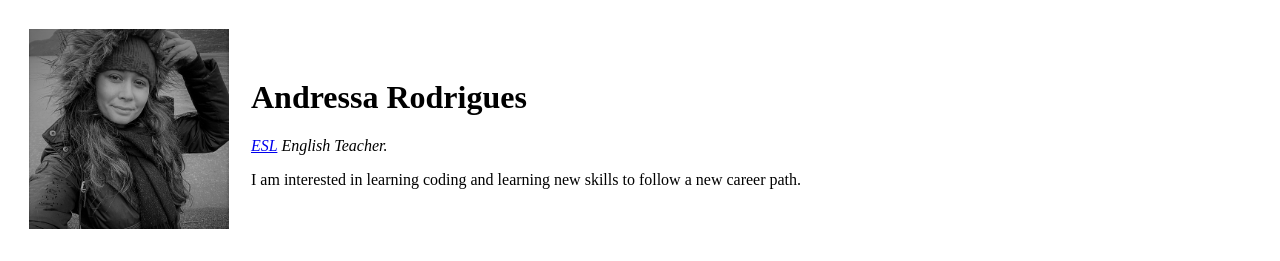
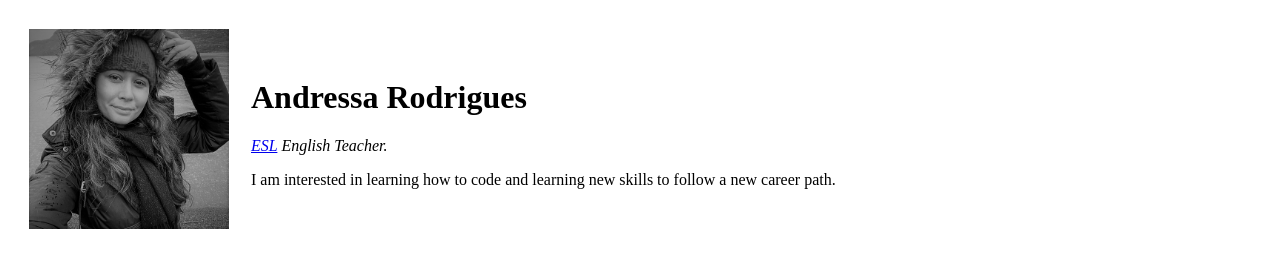
Before and after one commit to AndressaSRodrigues/CV, a plain HTML site: page index.html in a window 1280 px wide. Shown: the top 261 px of the page. Drawn offline with Linux system fonts and the light colour scheme.

Commit message:
Update index.html

```diff
--- a/index.html
+++ b/index.html
@@ -10,7 +10,7 @@
                 <td><img src="images/andressa.jpg" alt="Andressa Rodrigues" width="200"></td>
                 <td><h1>Andressa Rodrigues</h1>
                     <p><em><a href="https://resources.workable.com/esl-teacher-job-description#:~:text=What%20is%20an%20ESL%20teacher,teaching%20children%20and%2For%20adults." target="_blank">ESL</a> English Teacher.</em></p>
-                    <p>I am interested in learning coding and learning new skills to follow a new career path.</p></td>
+                    <p>I am interested in learning how to code and learning new skills to follow a new career path.</p></td>
             </tr>
         </table>
         <hr size="2" color="gray" noshade>
```
